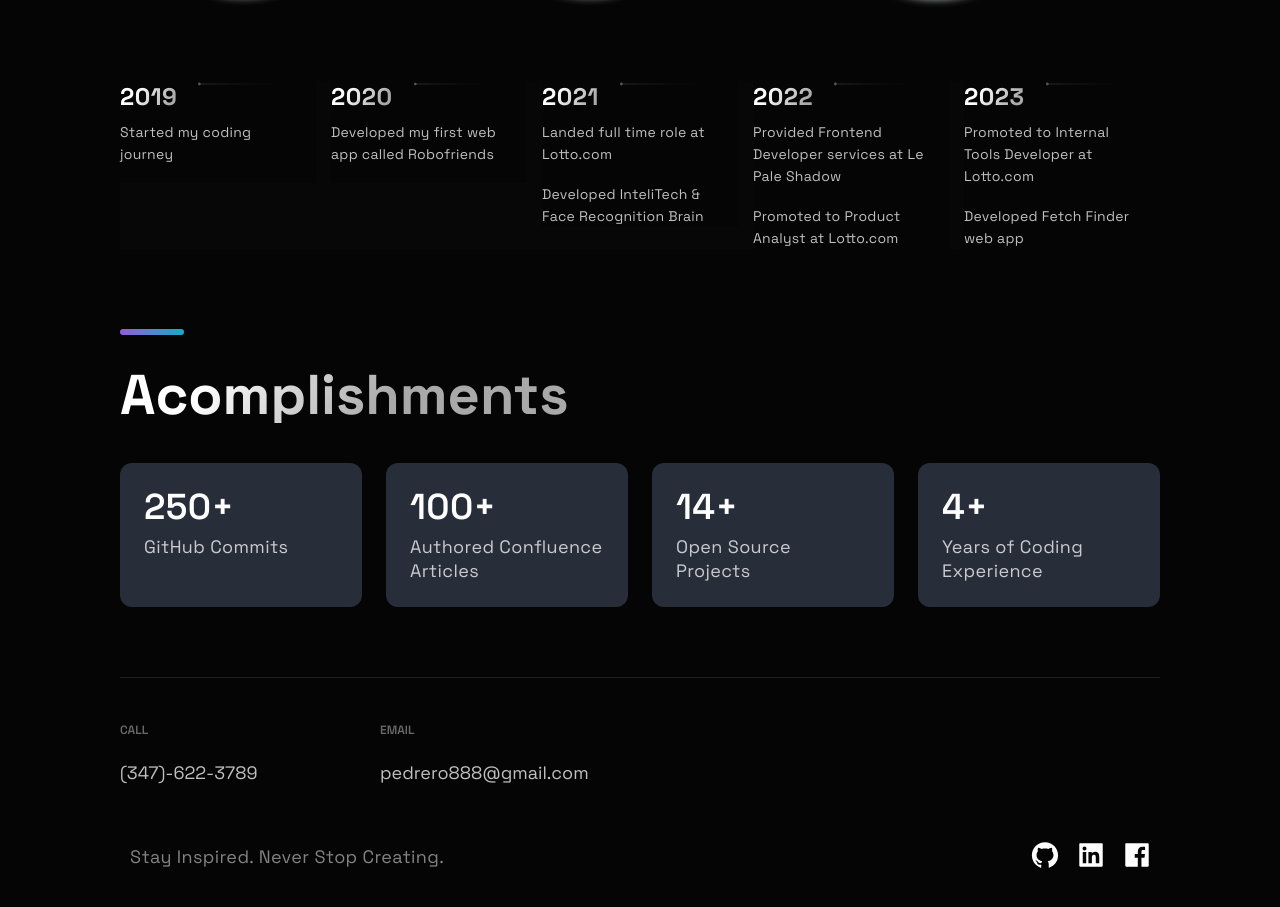
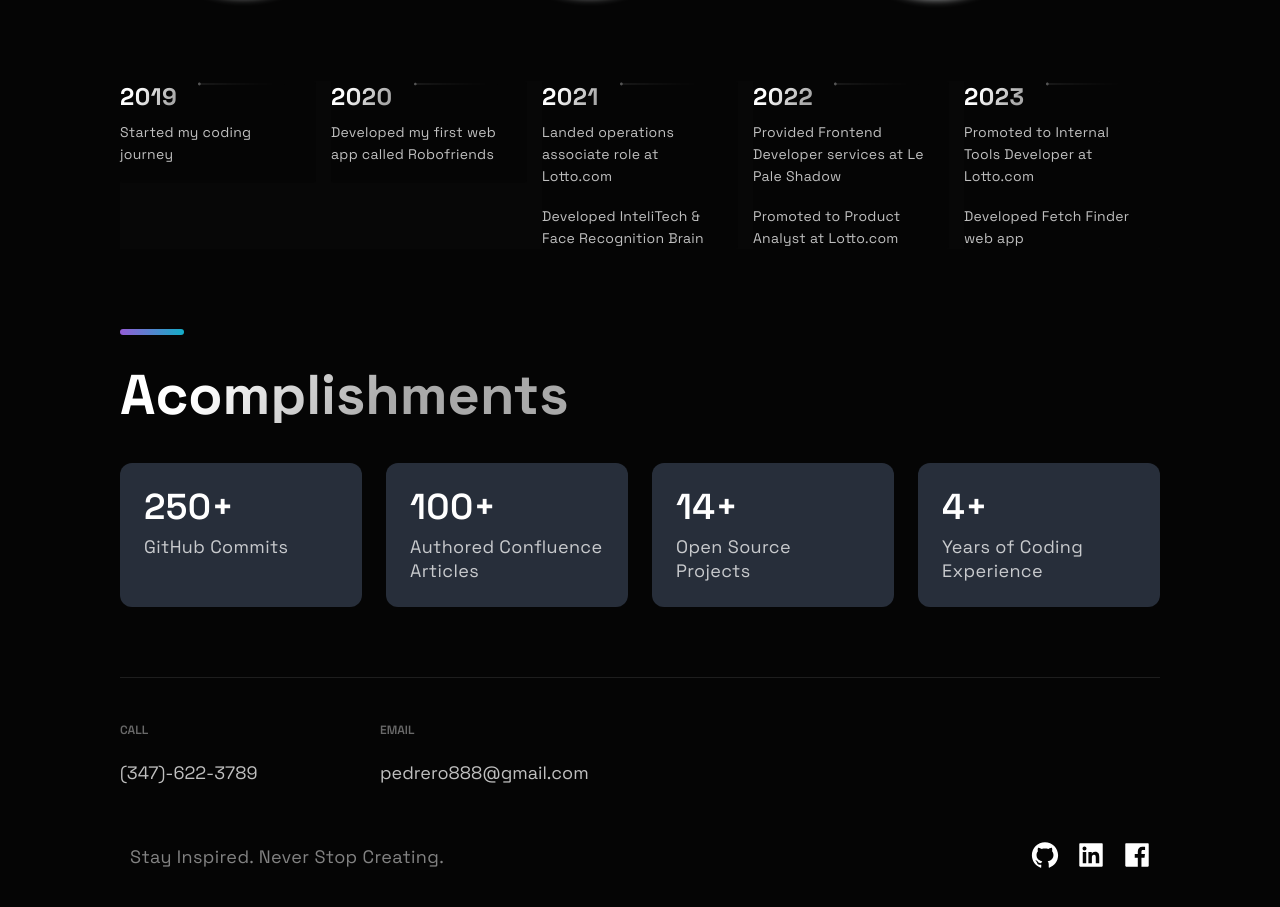
Before and after one commit to davidpedrero/David-Pedero-Portfolio, a Next.js app: page / in a window 1280 px wide. Shown: the part 4244-5151 px from the top of the page. Built offline with nearby package versions, Linux system fonts and the light colour scheme.

Commit message:
updated portfolio 4

```diff
--- a/src/constants/constants.js
+++ b/src/constants/constants.js
@@ -40,7 +40,7 @@ export const projects = [
 export const TimeLineData = [
   { year: 2019, text: 'Started my coding journey', },
   { year: 2020, text: 'Developed my first web app called Robofriends', },
-  { year: 2021, text: 'Landed full time role at Lotto.com', text2: 'Developed InteliTech & Face Recognition Brain'},
+  { year: 2021, text: 'Landed operations associate role at Lotto.com', text2: 'Developed InteliTech & Face Recognition Brain'},
   { year: 2022, text: 'Provided Frontend Developer services at Le Pale Shadow', text2: 'Promoted to Product Analyst at Lotto.com',},
   { year: 2023,  text: 'Promoted to Internal Tools Developer at Lotto.com', text2: 'Developed Fetch Finder web app',}
 ];
```
